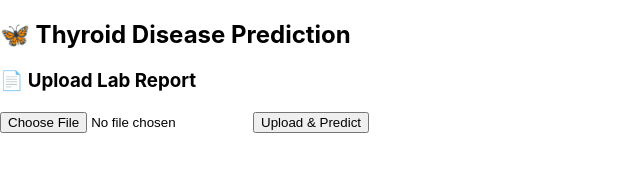
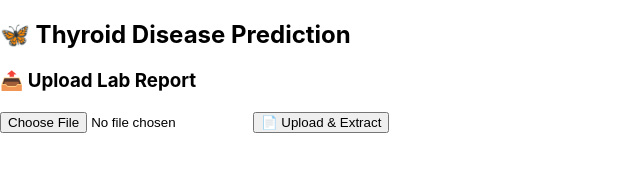
Before and after one commit to BinathMendis/Personalized-Treatment-Recommendation-System-for-Thyroid-Disease, a React (Create React App) app in the folder frontend/: page / in a window 1280 px wide. Shown: the top 183 px of the page, without its empty margins (0-640 px from the left). Built offline with nearby package versions, Linux system fonts and the light colour scheme.

Commit message:
App.js updated

```diff
--- a/frontend/src/App.js
+++ b/frontend/src/App.js
@@ -7,34 +7,59 @@ import axios from "axios";
 const App = () => {
   const [extractedData, setExtractedData] = useState(null);
   const [prediction, setPrediction] = useState(null);
+  const [step, setStep] = useState("upload"); // "upload" -> "edit" -> "results"
 
-  // Receive extracted data
+  // ✅ Receive extracted data and move to the next step
   const handleExtractedData = (data) => {
     console.log("Extracted Data Received in App:", data);
     setExtractedData(data);
+    setStep("edit"); // Move to InputForm
   };
 
-  // Handle form submission for prediction
+  // ✅ Handle form submission for prediction
   const handlePrediction = async (formData) => {
     try {
-      console.log("Submitting Form Data:", formData); // Debugging: Check if form submits correctly
+      console.log("Submitting Form Data:", formData);
       const response = await axios.post("http://127.0.0.1:8000/predict", formData);
       setPrediction(response.data);
+      setStep("results"); // Move to Results
     } catch (error) {
       console.error("Error predicting risk:", error);
     }
   };
 
+  // ✅ Restart the process (reset everything)
+  const handleRestart = () => {
+    setExtractedData(null);
+    setPrediction(null);
+    setStep("upload"); // Back to FileUpload
+  };
+
   return (
     <div className="app">
       <h2>🦋 Thyroid Disease Prediction</h2>
-      <FileUpload onExtractedData={handleExtractedData} />
 
-      {/* Show editable form only if extractedData is available */}
-      {extractedData && <InputForm key={JSON.stringify(extractedData)} extractedData={extractedData} onSubmit={handlePrediction} />}
+      {/* Step 1: Upload File */}
+      {step === "upload" && <FileUpload onExtractedData={handleExtractedData} />}
 
-      {/* Show results only after prediction */}
-      {prediction && <Results prediction={prediction} />}
+      {/* Step 2: Edit Data (if extracted) */}
+      {step === "edit" && (
+        <InputForm
+          key={JSON.stringify(extractedData)}
+          extractedData={extractedData}
+          onSubmit={handlePrediction}
+        />
+      )}
+
+      {/* Step 3: Show Results */}
+      {step === "results" && <Results prediction={prediction} onRestart={handleRestart} />}
+
+      {/* 🔄 Start Over Button (only show after upload) */}
+      {step !== "upload" && (
+        <button onClick={handleRestart} style={{ marginTop: "10px" }}>
+          🔄 Start Over
+        </button>
+      )}
     </div>
   );
 };
--- a/frontend/src/components/FileUpload.js
+++ b/frontend/src/components/FileUpload.js
@@ -1,123 +1,44 @@
 import React, { useState } from "react";
-import axios from "axios";
 
-const FileUpload = ({ onPrediction }) => {
-  const [extractedValues, setExtractedValues] = useState(null);
-  const [selectedFile, setSelectedFile] = useState(null);
-  const [uploadStatus, setUploadStatus] = useState("");
-  const [prediction, setPrediction] = useState(null); // Store prediction result
+const FileUpload = ({ onExtracted }) => {
+  const [file, setFile] = useState(null);
+  const [message, setMessage] = useState("");
 
-  // Handle file selection
-  const handleFileChange = (event) => {
-    setSelectedFile(event.target.files[0]);
-    setUploadStatus("");
-    setPrediction(null); // Reset previous prediction
+  const handleFileChange = (e) => {
+    setFile(e.target.files[0]);
   };
 
-  // Handle file upload & prediction
   const handleUpload = async () => {
-    if (!selectedFile) {
-      setUploadStatus("⚠️ Please select a file first.");
+    if (!file) {
+      setMessage("❌ Please select a file first.");
       return;
     }
 
-    const formData = new FormData();
-    formData.append("file", selectedFile);
+    setMessage("📂 Uploading...");
 
-    try {
-      setUploadStatus("Uploading...");
-      const response = await axios.post(
-        "http://127.0.0.1:8000/extract_lab_values",
-        formData,
-        {
-          headers: { "Content-Type": "multipart/form-data" },
-        }
-      );
-
-      setUploadStatus("✅ Extraction Successful!");
-      const extractedData = response.data.extracted_values;
-      console.log("Extracted Data:", extractedData);
-
-      // 🔥 Store extracted values in state
-      setExtractedValues(extractedData);
-
-      // ✅ Stop if extraction fails
-      if (!extractedData || Object.keys(extractedData).length === 0) {
-        setUploadStatus("⚠️ No valid lab values extracted. Please check the report.");
-        return;
-      }
-
-      // ✅ Prepare data for prediction
-      const predictionData = {
-        age: extractedData.age || 0,
-        gender: extractedData.gender || "Unknown",
-        weight_kg: extractedData.weight_kg || 0.0,
-        height_cm: extractedData.height_cm || 0.0,
-        tsh: extractedData.tsh || null,
-        t3: extractedData.t3 || null,
-        t4: extractedData.t4 || null,
+    // Simulating OCR extraction (Replace with API call)
+    setTimeout(() => {
+      const extractedData = {
+        age: 45,
+        gender: "Male",
+        weight: "Not Detected",
+        height: "Not Detected",
+        TSH: 3.2,
+        T3: 1.6,
+        T4: 1.2,
       };
 
-      console.log("Sending to Prediction API:", predictionData);
-
-      // 🔥 FIX: Call /predict API only after showing extracted values
-      const predictResponse = await axios.post(
-        "http://127.0.0.1:8000/predict",
-        predictionData,
-        {
-          headers: { "Content-Type": "application/json" },
-        }
-      );
-
-      setPrediction(predictResponse.data);
-      console.log("Prediction Response:", predictResponse.data);
-    } catch (error) {
-      setUploadStatus("❌ Upload Failed. Try again.");
-      console.error("Error uploading file:", error);
-    }
+      setMessage("✅ Extraction Successful!");
+      onExtracted(extractedData); // Send extracted data to parent (App.js)
+    }, 1500);
   };
 
   return (
-    <div className="file-upload">
-      <h3>📄 Upload Lab Report</h3>
-      <input
-        type="file"
-        onChange={handleFileChange}
-        accept=".pdf,.png,.jpg,.jpeg"
-      />
-      <button onClick={handleUpload}>Upload & Predict</button>
-      <p>{uploadStatus}</p>
-
-      {/* ✅ Display Extracted Lab Values */}
-      {extractedValues && (
-        <div className="extracted-values">
-          <h3>🧪 Extracted Lab Values</h3>
-          <p><strong>Age:</strong> {extractedValues.age || "Not Detected"}</p>
-          <p><strong>Gender:</strong> {extractedValues.gender || "Not Detected"}</p>
-          <p><strong>Weight:</strong> {extractedValues.weight_kg || "Not Detected"} kg</p>
-          <p><strong>Height:</strong> {extractedValues.height_cm || "Not Detected"} cm</p>
-          <p><strong>TSH:</strong> {extractedValues.tsh !== null ? extractedValues.tsh : "Not Detected"}</p>
-          <p><strong>T3:</strong> {extractedValues.t3 !== null ? extractedValues.t3 : "Not Detected"}</p>
-          <p><strong>T4:</strong> {extractedValues.t4 !== null ? extractedValues.t4 : "Not Detected"}</p>
-        </div>
-      )}
-
-      {/* ✅ Display Prediction Results */}
-      {prediction && (
-        <div className="prediction-results">
-          <h3>🩺 Prediction Result</h3>
-          <p><strong>Risk Level:</strong> {prediction.predicted_risk}</p>
-          <p><strong>Confidence:</strong> {prediction.confidence}%</p>
-          <h4>🔍 Top Contributing Factors</h4>
-          <ul>
-            {prediction.shap_values.map(([feature, impact], index) => (
-              <li key={index}>
-                <strong>{feature}:</strong> {impact.toFixed(2)}
-              </li>
-            ))}
-          </ul>
-        </div>
-      )}
+    <div>
+      <h3>📤 Upload Lab Report</h3>
+      <input type="file" onChange={handleFileChange} />
+      <button onClick={handleUpload}>📄 Upload & Extract</button>
+      <p>{message}</p>
     </div>
   );
 };
--- a/frontend/src/components/InputForm.js
+++ b/frontend/src/components/InputForm.js
@@ -4,34 +4,21 @@ const InputForm = ({ extractedData, onSubmit }) => {
   const [formData, setFormData] = useState({});
   const [isEditable, setIsEditable] = useState(false); // Controls edit mode
 
-  // Load extracted data into form state
   useEffect(() => {
-    if (extractedData) {
-      setFormData({
-        age: extractedData.age || "",
-        gender: extractedData.gender || "",
-        weight: extractedData.weight || "Not Detected",
-        height: extractedData.height || "Not Detected",
-        TSH: extractedData.TSH || "",
-        T3: extractedData.T3 || "",
-        T4: extractedData.T4 || "",
-      });
-    }
+    setFormData(extractedData);
   }, [extractedData]);
 
-  // Handle input changes
   const handleChange = (e) => {
     setFormData({ ...formData, [e.target.name]: e.target.value });
   };
 
-  // Handle form submission
   const handleSubmit = (e) => {
     e.preventDefault();
     onSubmit(formData);
   };
 
   return (
-    <div className="input-form">
+    <div>
       <h3>📋 Extracted Lab Values</h3>
 
       {/* Edit Button */}
@@ -45,7 +32,6 @@ const InputForm = ({ extractedData, onSubmit }) => {
 
         <label>Gender:</label>
         <select name="gender" value={formData.gender} onChange={handleChange} disabled={!isEditable}>
-          <option value="">Select Gender</option>
           <option value="Male">Male</option>
           <option value="Female">Female</option>
         </select>
@@ -65,7 +51,7 @@ const InputForm = ({ extractedData, onSubmit }) => {
         <label>T4:</label>
         <input type="number" name="T4" value={formData.T4} onChange={handleChange} disabled={!isEditable} />
 
-        <button type="submit" disabled={isEditable}>🔍 Predict</button>
+        <button type="submit" disabled={isEditable}>🔍 Save & Predict</button>
       </form>
     </div>
   );
--- a/frontend/src/components/Results.js
+++ b/frontend/src/components/Results.js
@@ -1,22 +1,29 @@
 import React from "react";
 
-const Results = ({ prediction }) => {
+const Results = ({ prediction, onRestart }) => {
   if (!prediction) return null;
 
   return (
     <div className="results">
+      <h2>🩺 Thyroid Disease Prediction</h2>
+
       <h3>🔍 Prediction Results</h3>
-      <p><strong>🩺 Predicted Risk:</strong> {prediction.predicted_risk}</p>
-      <p><strong>📊 Confidence Level:</strong> {prediction.confidence}%</p>
+      <p><strong>🩸 Predicted Risk:</strong> {prediction.predicted_risk}</p>
+      <p><strong>📊 Confidence Level:</strong> {prediction.confidence.toFixed(2)}%</p>
 
-      <h4>📈 Top SHAP Feature Impacts:</h4>
+      <h4>📈 Top Contributing Factors (SHAP Impact):</h4>
       <ul>
         {prediction.shap_values.map(([feature, impact]) => (
-          <li key={feature}>
+          <li key={feature} style={{ color: impact > 0 ? "green" : "red" }}>
             {impact > 0 ? "🟢" : "🔴"} <strong>{feature}:</strong> {impact.toFixed(4)}
           </li>
         ))}
       </ul>
+
+      {/* 🔄 Restart Button */}
+      <button onClick={onRestart} style={{ marginTop: "15px" }}>
+        🔄 Start Over
+      </button>
     </div>
   );
 };
```
